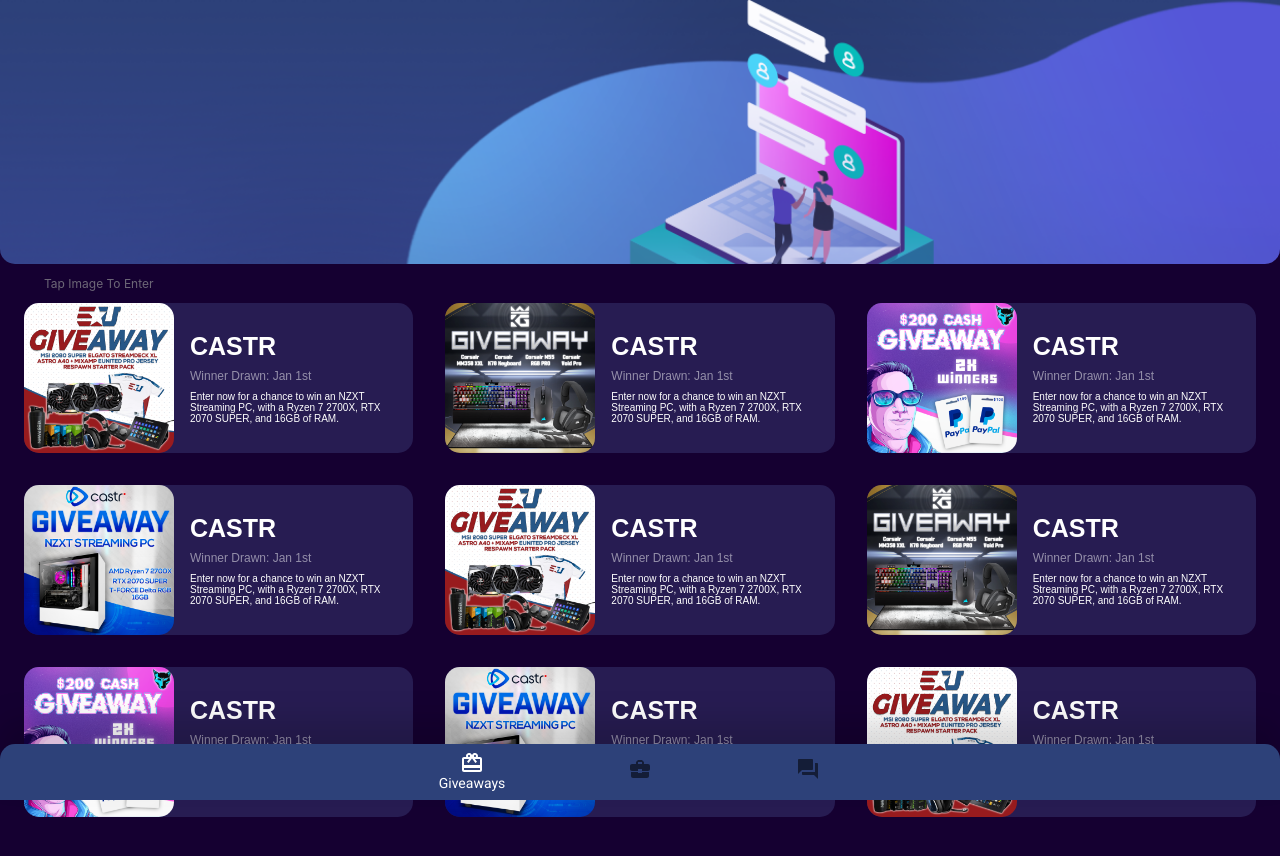
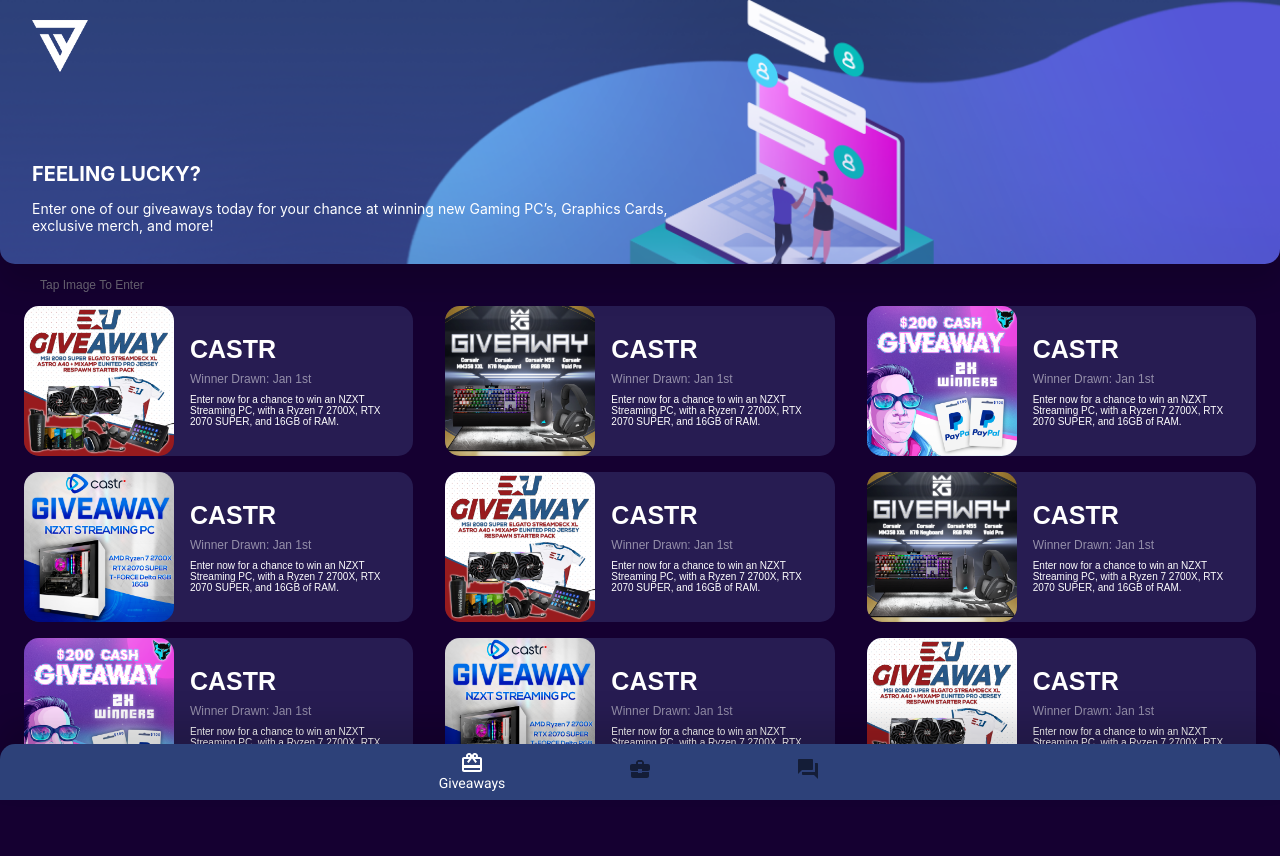
Before and after one commit to SketchLagoon/vast-site-2019, a React (Create React App) app: page / in a window 1280 px wide. Shown: the top 856 px of the page. Built offline with nearby package versions, Linux system fonts and the light colour scheme; a web font is replaced by a local one.

Commit message:
homepage nearing completion

```diff
--- a/src/home/App.css
+++ b/src/home/App.css
@@ -8,6 +8,29 @@
   visibility: hidden;
 }
 
+.mobile-header-content {
+  padding: 1.25em 2em 2em 2em;
+}
+
+.mobile-header-message{
+position: absolute;
+bottom: 16px;
+}
+
+.mobile-header-title {
+  font-size: 20px;
+}
+
+.mobile-header-text {
+  font-size: 14px;
+  width: 85%;
+}
+
+
+.mobile-header-logo {
+  height: 3.25em;
+}
+
 .mobile-header {
   width: 100vw;
   height: 33vh;
@@ -16,12 +39,18 @@
   background-repeat: no-repeat;
   background-color: #2d4179;
   border-radius: 0 0 15px 15px;
+  position: fixed;
+  top: 0;
+  z-index: 99;
+  filter: drop-shadow(0 6mm 4mm rgba(0, 0, 0, 0.15));
 }
 
 .instructions {
+  font-family: montserrat, sans-serif;
   color: #6d6777;
   font-size: 12px;
-  margin-left: 20px;
+  margin-left: 16px;
+  margin-bottom: 22px;
 }
 
 .giveaways {
@@ -32,6 +61,9 @@
   border-radius: 15px;
 }
 
+.MuiGrid-spacing-xs-4 > .MuiGrid-item {
+  padding: 8px 16px !important;
+}
 
 .MuiBottomNavigationAction-root.Mui-selected {
   color: white !important;
@@ -41,6 +73,11 @@
 .MuiBottomNavigation-root {
   filter: drop-shadow(0 -6mm 4mm rgba(0, 0, 0, 0.15));
   border-radius: 15px 15px 0 0;
+}
+
+.content {
+  margin-top: 33vh;
+  padding-top: 2px;
 }
 
 .giveaway-grid {
--- a/src/home/home.jsx
+++ b/src/home/home.jsx
@@ -20,11 +20,17 @@
         </video> */}
 
         <div className="mobile-header wow fadeInDown">
-
+          <div className="wow fadeIn mobile-header-content" data-wow-offset="10" data-wow-delay="1s">
+            <img src="./vast.png" alt="" srcset="" className="mobile-header-logo"/>
+            <div className="mobile-header-message">
+              <h1 className="mobile-header-title">FEELING LUCKY?</h1>
+              <p className="mobile-header-text">Enter one of our giveaways today for your chance at winning new Gaming PC’s, Graphics Cards, exclusive merch, and more!</p>
+            </div>
+          </div>
         </div>
 
-        <Container fixed>
-          <p className="wow fadeIn instructions" data-wow-offset="5" data-wow-delay="0.5s">Tap Image To Enter</p>
+        <Container fixed className="content">
+          <p className="wow fadeIn instructions" data-wow-offset="12" data-wow-delay="1.2s">Tap Image To Enter</p>
           <Grid container spacing={4} className="giveaway-grid">
             <Grid item xs={12} sm={4}>
               <div className="wow fadeInRight giveaway-card">
```
Also changed, not shown: public/vast.png (added).
